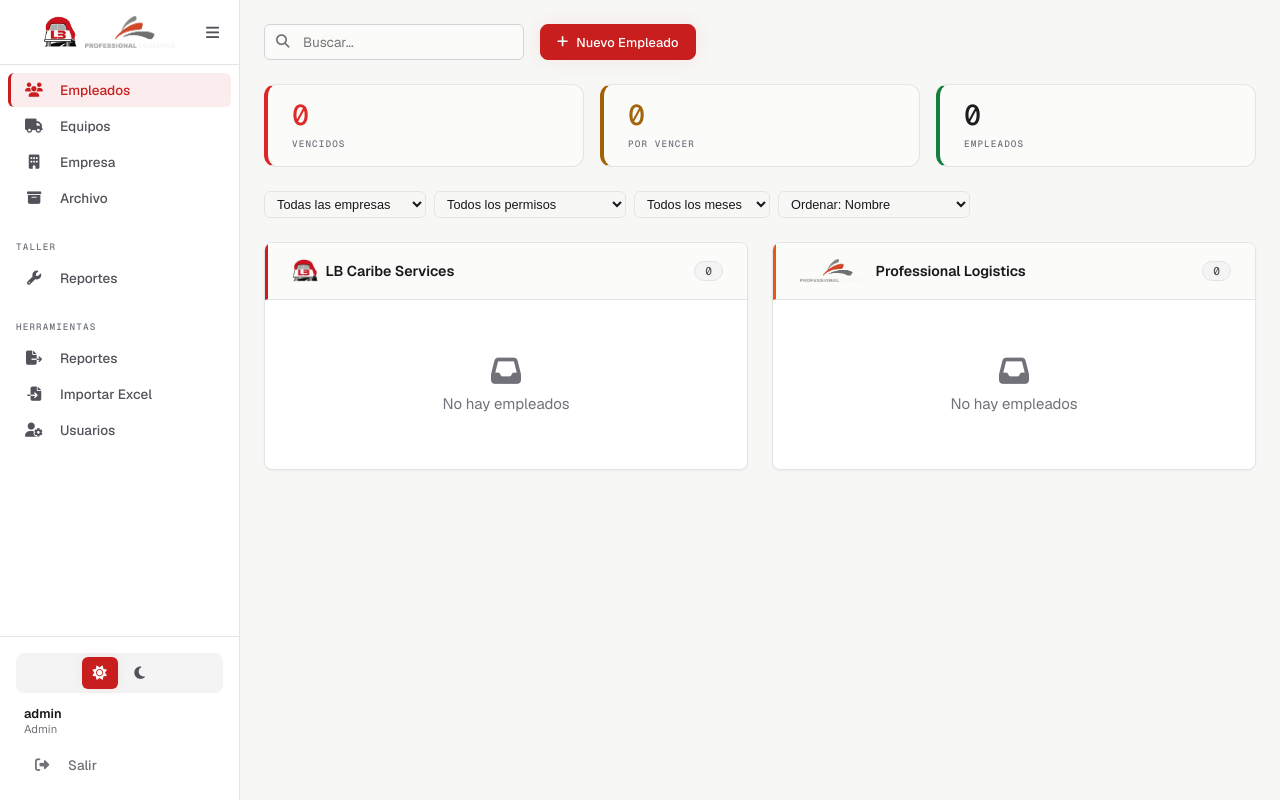
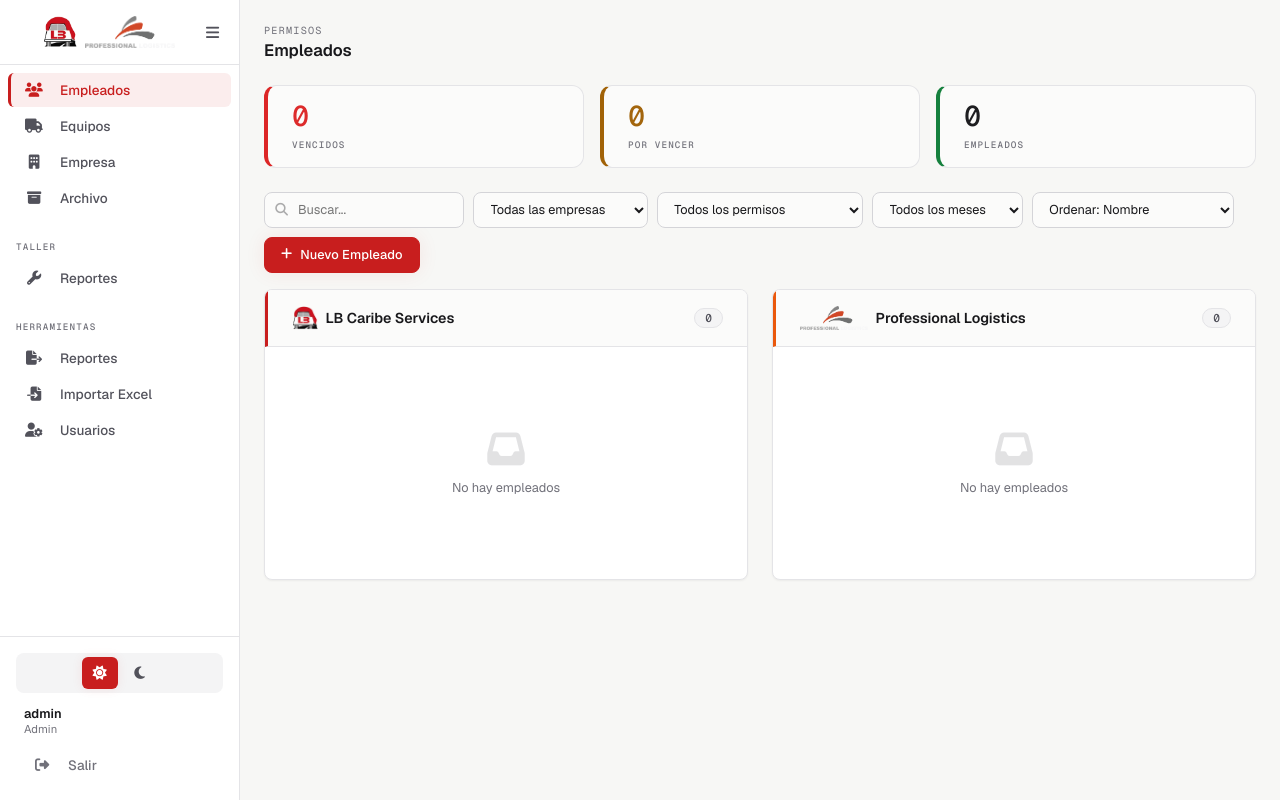
Before and after one commit to jbaranda01-tech/permit-tracker, a Flask app: page / in a window 1280 px wide. Run offline with Flask 3, Linux system fonts and the light colour scheme; a user stored in the database is signed in.

Commit message:
feat: enhance sidebar functionality and UI improvements
- Implemented CSS-driven sidebar collapse functionality, persisted in localStorage.
- Added hover effects for table rows and sortable columns in data tables.
- Updated various templates to use new page title structure and toolbar layout.
- Refactored search forms to integrate with the new toolbar design.
- Improved styling for empty states and detail pages.
- Updated service worker cache version to v5.

```diff
--- a/static/css/style.css
+++ b/static/css/style.css
@@ -64,6 +64,7 @@
     --accent: var(--color-lb);
     --accent-bg: var(--color-lb-light);
     --border: var(--border-color);
+    --row-hover: var(--bg-hover);
 
     /* Transition */
     --transition: 150ms ease;
@@ -620,40 +652,113 @@ img { max-width: 100%; }
 
 
 /* ── Dashboard ─────────────────────────────────────────────────────── */
-.dashboard-header {
-    display: flex;
+/* ── Kicker page titlebar (mono micro-caps over bold title) ────────── */
+.page-titlebar {
+    display: flex;
+    align-items: center;
     justify-content: space-between;
-    align-items: center;
+    gap: var(--space-sm) var(--space-md);
+    flex-wrap: wrap;
     margin-bottom: var(--space-lg);
+}
+
+.page-title {
+    font-family: var(--font-mono);
+    font-size: 0.68rem;
+    letter-spacing: 0.12em;
+    text-transform: uppercase;
+    color: var(--text-tertiary);
+}
+
+.page-title strong {
+    display: block;
+    font-family: var(--font-body);
+    font-size: 1.1rem;
+    font-weight: 600;
+    color: var(--text-primary);
+    letter-spacing: 0;
+    text-transform: none;
+    margin-top: 0.15rem;
+}
+
+/* kicker line above a detail-page h1 (the big h1 stays the hero there) */
+.page-kicker {
+    display: block;
+    font-family: var(--font-mono);
+    font-size: 0.68rem;
+    letter-spacing: 0.12em;
+    text-transform: uppercase;
+    color: var(--text-tertiary);
+    margin-bottom: 2px;
+}
+
+
+/* ── Toolbar (flat filter row: icon search + selects + spacer + action) ── */
+.toolbar {
+    display: flex;
+    align-items: center;
+    gap: 0.6rem;
+    margin-bottom: var(--space-md);
     flex-wrap: wrap;
-    gap: var(--space-md);
-}
-
-.dashboard-actions {
-    display: flex;
-    gap: var(--space-md);
-    align-items: center;
-}
-
-.search-input {
-    min-width: 260px;
-}
-.search-input input {
+}
+
+.search-wrap {
+    position: relative;
+    flex: 1;
+    min-width: 200px;
+    max-width: 340px;
+}
+.search-wrap i {
+    position: absolute;
+    left: 0.75rem;
+    top: 50%;
+    transform: translateY(-50%);
+    opacity: 0.35;
+    pointer-events: none;
+    color: var(--text-primary);
+    font-size: 0.85rem;
+}
+.search-wrap input {
+    width: 100%;
+    height: 36px;
+    padding: 0 0.75rem 0 2.2rem;
     border: 1px solid var(--input-border);
-    border-radius: var(--radius-sm);
-    padding: var(--space-sm) var(--space-md);
-    padding-left: 38px;
-    font-family: var(--font-body);
-    font-size: 0.9rem;
+    border-radius: var(--radius-md);
     background: var(--input-bg);
     color: var(--text-primary);
-    width: 100%;
-}
-.search-input input:focus {
+    font-family: var(--font-body);
+    font-size: 0.85rem;
+    transition: border-color 0.15s, box-shadow 0.15s;
+}
+.search-wrap input:focus {
     outline: none;
     border-color: var(--accent);
     box-shadow: 0 0 0 3px var(--focus-ring);
 }
+
+.toolbar select {
+    height: 36px;
+    padding: 0 0.85rem;
+    border: 1px solid var(--input-border);
+    border-radius: var(--radius-md);
+    background: var(--input-bg);
+    color: var(--text-primary);
+    font-family: var(--font-body);
+    font-size: 0.85rem;
+    cursor: pointer;
+    transition: border-color 0.15s, box-shadow 0.15s;
+}
+.toolbar select:focus {
+    outline: none;
+    border-color: var(--accent);
+    box-shadow: 0 0 0 3px var(--focus-ring);
+}
+
+.spacer { flex: 1; }
+
+/* the auto-submit filter form dissolves into the toolbar's flex row —
+   its selects become direct flex items (hidden inputs render nothing) */
+.toolbar .filter-form { display: contents; }
 
 
 /* ── KPI Stat Tiles ────────────────────────────────────────────────── */
@@ -858,20 +963,14 @@ a.stat-tile:hover, button.stat-tile:hover { box-shadow: var(--shadow-md); }
 
 .empty-state {
     text-align: center;
-    padding: var(--space-2xl);
+    padding: 5rem 2rem;
     color: var(--text-tertiary);
 }
-.empty-state i { font-size: 2rem; margin-bottom: var(--space-sm); display: block; }
-
-
-/* ── Page Header (title + actions) ─────────────────────────────────── */
-.page-header {
-    display: flex;
-    align-items: center;
-    justify-content: space-between;
-    gap: var(--space-md);
-    flex-wrap: wrap;
-}
+.empty-state i { font-size: 2.5rem; margin-bottom: 0.75rem; display: block; opacity: 0.2; }
+.empty-state p { font-size: 0.85rem; }
+
+
+/* ── Page actions (right side of .page-titlebar) ───────────────────── */
 .page-actions {
     display: flex;
     gap: var(--space-sm);
@@ -1472,16 +1583,20 @@ a.stat-tile:hover, button.stat-tile:hover { box-shadow: var(--shadow-md); }
     from { opacity: 0; transform: translateY(16px); }
     to { opacity: 1; transform: none; }
 }
+.page-titlebar,
 .stat-tiles { animation: fadeUp 0.5s ease both; }
-.queue-toolbar .issue-filters,
-.queue-toolbar .status-tabs { animation: fadeUp 0.5s ease 0.1s both; }
-.company-panels { animation: fadeUp 0.5s ease 0.2s both; }
+.toolbar,
+.issue-status-tabs { animation: fadeUp 0.5s ease 0.1s both; }
+.company-panels,
+.users-table-container { animation: fadeUp 0.5s ease 0.2s both; }
 
 @media (prefers-reduced-motion: reduce) {
+    .page-titlebar,
     .stat-tiles,
-    .queue-toolbar .issue-filters,
-    .queue-toolbar .status-tabs,
+    .toolbar,
+    .issue-status-tabs,
     .company-panels,
+    .users-table-container,
     .modal { animation: none; }
 }
 
@@ -1737,29 +1874,7 @@ input:focus-visible, select:focus-visible, textarea:focus-visible { outline: non
 }
 .status-tab.active .badge { background: rgba(255,255,255,0.3); color: #fff; }
 
-.issue-filters { margin-bottom: var(--space-lg); }
-.filter-form {
-    display: flex;
-    gap: var(--space-sm);
-    flex-wrap: wrap;
-}
-.filter-form select {
-    padding: var(--space-xs) var(--space-sm);
-    border-radius: var(--radius-sm);
-    border: 1px solid var(--border);
-    background: var(--bg-primary);
-    color: var(--text-primary);
-    font-size: 0.85rem;
-}
-
-/* Queue header (no title): actions on the left with breathing room above the tickers */
-.queue-header {
-    display: flex;
-    justify-content: flex-start;
-    margin-bottom: var(--space-lg);
-}
-
-/* Queue toolbar (severity tiles + status tabs + truck filter) */
+/* Queue toolbar (severity tiles + status tabs + truck-filter toolbar) */
 .queue-toolbar { margin-bottom: var(--space-lg); }
 
 /* Issue cards */
--- a/static/js/app.js
+++ b/static/js/app.js
@@ -42,25 +42,10 @@ function toggleSidebar() {
         }
         return;
     }
-    const sidebar = document.getElementById('sidebar');
-    const main = document.querySelector('.main-content');
-    sidebar.classList.toggle('collapsed');
-
-    if (sidebar.classList.contains('collapsed')) {
-        sidebar.style.width = '64px';
-        if (main) main.style.marginLeft = '64px';
-        sidebar.querySelectorAll('span, .nav-section-title, .user-info').forEach(el => {
-            el.style.display = 'none';
-        });
-        const logoIcon = sidebar.querySelector('.logo i');
-        if (logoIcon) logoIcon.style.display = '';
-    } else {
-        sidebar.style.width = '';
-        if (main) main.style.marginLeft = '';
-        sidebar.querySelectorAll('span, .nav-section-title, .user-info').forEach(el => {
-            el.style.display = '';
-        });
-    }
+    // Desktop: CSS-driven collapse on <html>, persisted; base.html's inline
+    // head script re-applies it pre-paint on the next load.
+    const collapsed = document.documentElement.classList.toggle('sidebar-collapsed');
+    localStorage.setItem('sidebar-collapsed', collapsed ? '1' : '0');
 }
 
 
@@ -133,3 +118,65 @@ document.addEventListener('DOMContentLoaded', () => {
         tracking = false;
     }, {passive: true});
 })();
+
+
+// ── Sortable data tables (client-side; th[data-sort] + .sort-arrow) ──
+
+function initSortableTables() {
+    document.querySelectorAll('table.data-table').forEach(function (table) {
+        var ths = table.querySelectorAll('th[data-sort]');
+        if (!ths.length) return;
+        var state = { key: null, dir: 1 };
+        ths.forEach(function (th) {
+            th.addEventListener('click', function () {
+                state.dir = state.key === th.dataset.sort ? -state.dir : 1;
+                state.key = th.dataset.sort;
+                ths.forEach(function (h) {
+                    h.classList.remove('sort-asc', 'sort-desc');
+                    var arr = h.querySelector('.sort-arrow');
+                    if (!arr) return;
+                    if (h === th) {
+                        h.classList.add(state.dir === 1 ? 'sort-asc' : 'sort-desc');
+                        arr.textContent = state.dir === 1 ? '↑' : '↓';
+                    } else {
+                        arr.textContent = '↕';
+                    }
+                });
+                sortTableRows(table, th.cellIndex, th.dataset.sortType || 'text', state.dir);
+            });
+        });
+    });
+}
+
+function sortTableRows(table, colIndex, type, dir) {
+    var tbody = table.tBodies[0];
+    if (!tbody) return;
+    // Group each data row with its trailing inline-edit row (colspan cell)
+    // so the pair travels together and an open edit form stays with its row.
+    var groups = [];
+    Array.prototype.forEach.call(tbody.rows, function (row) {
+        if (row.querySelector('.inline-edit-cell') && groups.length) {
+            groups[groups.length - 1].push(row);
+        } else {
+            groups.push([row]);
+        }
+    });
+    function val(g) {
+        var cell = g[0].cells[colIndex];
+        var text = cell ? cell.textContent.trim() : '';
+        if (type === 'date') {
+            var m = text.match(/(\d{2})\/(\d{2})\/(\d{4})/);
+            return m ? new Date(+m[3], +m[1] - 1, +m[2]).getTime() : -Infinity;
+        }
+        return text.toLowerCase();
+    }
+    groups.sort(function (a, b) {
+        var va = val(a), vb = val(b);
+        return (va < vb ? -1 : va > vb ? 1 : 0) * dir;
+    });
+    groups.forEach(function (g) {
+        g.forEach(function (r) { tbody.appendChild(r); });
+    });
+}
+
+document.addEventListener('DOMContentLoaded', initSortableTables);
--- a/static/sw.js
+++ b/static/sw.js
@@ -1,4 +1,4 @@
-var CACHE_NAME = 'pt-v4';
+var CACHE_NAME = 'pt-v5';
 var SHELL_URLS = [
   '/static/css/style.css',
   '/static/js/app.js',
--- a/templates/base.html
+++ b/templates/base.html
@@ -14,7 +14,7 @@
     {% endblock %}
     <link rel="apple-touch-icon" sizes="180x180" href="{{ url_for('static', filename='img/icon-180.png') }}">
     <link rel="apple-touch-icon" sizes="152x152" href="{{ url_for('static', filename='img/icon-152.png') }}">
-    <script>(function(){var t=localStorage.getItem('theme')||(window.matchMedia('(prefers-color-scheme: dark)').matches?'dark':'light');document.documentElement.setAttribute('data-theme',t)})()</script>
+    <script>(function(){var t=localStorage.getItem('theme')||(window.matchMedia('(prefers-color-scheme: dark)').matches?'dark':'light');document.documentElement.setAttribute('data-theme',t);if(localStorage.getItem('sidebar-collapsed')==='1')document.documentElement.classList.add('sidebar-collapsed')})()</script>
     <title>{% block title %}PermitTracker{% endblock %} — LB Caribe</title>
     <link href="https://cdnjs.cloudflare.com/ajax/libs/font-awesome/6.5.1/css/all.min.css" rel="stylesheet">
     <link rel="stylesheet" href="{{ versioned_static('css/style.css') }}">
--- a/templates/dashboard.html
+++ b/templates/dashboard.html
@@ -2,42 +2,12 @@
 {% block title %}Dashboard{% endblock %}
 {% block content %}
 <div class="dashboard">
-    <!-- Top Bar -->
-    {% if view != 'company' %}
-    <div class="dashboard-header">
-        <div class="dashboard-actions">
-            <form class="search-form" method="GET" action="{{ url_for('dashboard') }}">
-                <input type="hidden" name="view" value="{{ view }}">
-                {% if company_filter %}<input type="hidden" name="company" value="{{ company_filter }}">{% endif %}
-                {% if status_filter %}<input type="hidden" name="status" value="{{ status_filter }}">{% endif %}
-                {% if sort_by and sort_by != 'name' %}<input type="hidden" name="sort" value="{{ sort_by }}">{% endif %}
-                {% if permit_type %}<input type="hidden" name="permit_type" value="{{ permit_type }}">{% endif %}
-                {% if permit_status %}<input type="hidden" name="permit_status" value="{{ permit_status }}">{% endif %}
-                {% if exp_month %}<input type="hidden" name="exp_month" value="{{ exp_month }}">{% endif %}
-                {% if equipment_class %}<input type="hidden" name="equipment_class" value="{{ equipment_class }}">{% endif %}
-                <div class="input-icon search-input">
-                    <i class="fas fa-search"></i>
-                    <input type="text" name="search" value="{{ search }}" placeholder="Buscar...">
-                </div>
-            </form>
-            {% if current_user.is_manager %}
-            {% if view == 'employees' %}
-            <a href="{{ url_for('employee_new') }}" class="btn btn-primary">
-                <i class="fas fa-plus"></i> <span class="btn-text">Nuevo Empleado</span>
-            </a>
-            {% else %}
-            <a href="{{ url_for('equipment_new') }}" class="btn btn-primary">
-                <i class="fas fa-plus"></i> <span class="btn-text">Nuevo Equipo</span>
-            </a>
-            {% endif %}
-            {% endif %}
-        </div>
+    <div class="page-titlebar">
+        <div class="page-title">Permisos<strong>{{ 'Empleados' if view == 'employees' else ('Equipos' if view == 'equipment' else 'Empresa') }}</strong></div>
     </div>
-    {% endif %}
 
     {% if view != 'company' %}
-    <div class="queue-toolbar">
-        <div class="stat-tiles">
+    <div class="stat-tiles">
             <a href="{{ url_for('dashboard', view=view, search=search or none, company=company_filter or none,
                                 status=status_filter or none, sort=sort_by if sort_by != 'name' else none,
                                 permit_type=permit_type or none, exp_month=exp_month or none,
@@ -64,8 +34,21 @@
                 <div class="stat-tile__num">{{ tile_counts.total }}</div>
                 <div class="stat-tile__label">{{ 'Empleados' if view == 'employees' else 'Equipos' }}</div>
             </a>
-        </div>
-        <div class="issue-filters">
+    </div>
+
+    <div class="toolbar">
+        <form class="search-wrap" method="GET" action="{{ url_for('dashboard') }}">
+            <input type="hidden" name="view" value="{{ view }}">
+            {% if company_filter %}<input type="hidden" name="company" value="{{ company_filter }}">{% endif %}
+            {% if status_filter %}<input type="hidden" name="status" value="{{ status_filter }}">{% endif %}
+            {% if sort_by and sort_by != 'name' %}<input type="hidden" name="sort" value="{{ sort_by }}">{% endif %}
+            {% if permit_type %}<input type="hidden" name="permit_type" value="{{ permit_type }}">{% endif %}
+            {% if permit_status %}<input type="hidden" name="permit_status" value="{{ permit_status }}">{% endif %}
+            {% if exp_month %}<input type="hidden" name="exp_month" value="{{ exp_month }}">{% endif %}
+            {% if equipment_class %}<input type="hidden" name="equipment_class" value="{{ equipment_class }}">{% endif %}
+            <i class="fas fa-search"></i>
+            <input type="text" name="search" value="{{ search }}" placeholder="Buscar...">
+        </form>
             <form method="GET" class="filter-form" action="{{ url_for('dashboard') }}">
                 <input type="hidden" name="view" value="{{ view }}">
                 {% if search %}<input type="hidden" name="search" value="{{ search }}">{% endif %}
@@ -106,7 +89,18 @@
                     <option value="expiration" {% if sort_by == 'expiration' %}selected{% endif %}>Ordenar: Próximo a vencer</option>
                 </select>
             </form>
-        </div>
+        <div class="spacer"></div>
+        {% if current_user.is_manager %}
+        {% if view == 'employees' %}
+        <a href="{{ url_for('employee_new') }}" class="btn btn-primary">
+            <i class="fas fa-plus"></i> <span class="btn-text">Nuevo Empleado</span>
+        </a>
+        {% else %}
+        <a href="{{ url_for('equipment_new') }}" class="btn btn-primary">
+            <i class="fas fa-plus"></i> <span class="btn-text">Nuevo Equipo</span>
+        </a>
+        {% endif %}
+        {% endif %}
     </div>
     {% endif %}
 
--- a/templates/employee.html
+++ b/templates/employee.html
@@ -6,6 +6,7 @@
         <a href="{{ url_for('dashboard') }}" class="back-link"><i class="fas fa-arrow-left"></i> Empleados</a>
         <div class="detail-title-row">
             <div>
+                <span class="page-kicker">Empleado</span>
                 <h1>{{ employee.name }}</h1>
                 <div class="detail-meta">
                     <span class="company-tag tag-{{ employee.company|lower }}">{{ employee.company_full }}</span>
--- a/templates/equipment.html
+++ b/templates/equipment.html
@@ -6,6 +6,7 @@
         <a href="{{ url_for('dashboard', view='equipment') }}" class="back-link"><i class="fas fa-arrow-left"></i> Equipos</a>
         <div class="detail-title-row">
             <div>
+                <span class="page-kicker">Equipo</span>
                 <h1>{{ equipment.display_name }}</h1>
                 <div class="detail-meta">
                     <span class="company-tag tag-{{ equipment.company|lower }}">{{ equipment.company_full }}</span>
--- a/templates/import.html
+++ b/templates/import.html
@@ -4,7 +4,9 @@
 <div class="detail-page">
     <div class="detail-header">
         <a href="{{ url_for('dashboard') }}" class="back-link"><i class="fas fa-arrow-left"></i> Dashboard</a>
-        <h1><i class="fas fa-file-import"></i> Importar desde Excel</h1>
+        <div class="page-titlebar">
+            <div class="page-title">Herramientas<strong>Importar desde Excel</strong></div>
+        </div>
     </div>
 
     <div class="import-tabs">
--- a/templates/issues/detail.html
+++ b/templates/issues/detail.html
@@ -4,6 +4,7 @@
 {% block content %}
 <div class="detail-header">
     <a href="{{ url_for('issues.queue') }}" class="back-link"><i class="fas fa-arrow-left"></i> Volver a Reportes</a>
+    <span class="page-kicker">Taller</span>
     <h1>Reporte #{{ issue.id }}</h1>
 </div>
 
--- a/templates/report_options.html
+++ b/templates/report_options.html
@@ -5,7 +5,9 @@
 <div class="detail-page">
     <div class="detail-header">
         <a href="{{ url_for('dashboard') }}" class="back-link"><i class="fas fa-arrow-left"></i> Dashboard</a>
-        <h1><i class="fas fa-file-export"></i> Reportes</h1>
+        <div class="page-titlebar">
+            <div class="page-title">Herramientas<strong>Reportes</strong></div>
+        </div>
     </div>
 
     <form method="GET" action="{{ url_for('generate_pdf') }}" target="_blank" class="report-form">
```
Also changed, not shown: other parts of static/css/style.css (+70 -7 lines), CLAUDE.md (+7 -7 lines), templates/admin_users.html (+8 -6 lines), templates/archive.html (+10 -9 lines), templates/issues/queue.html (+7 -5 lines).
